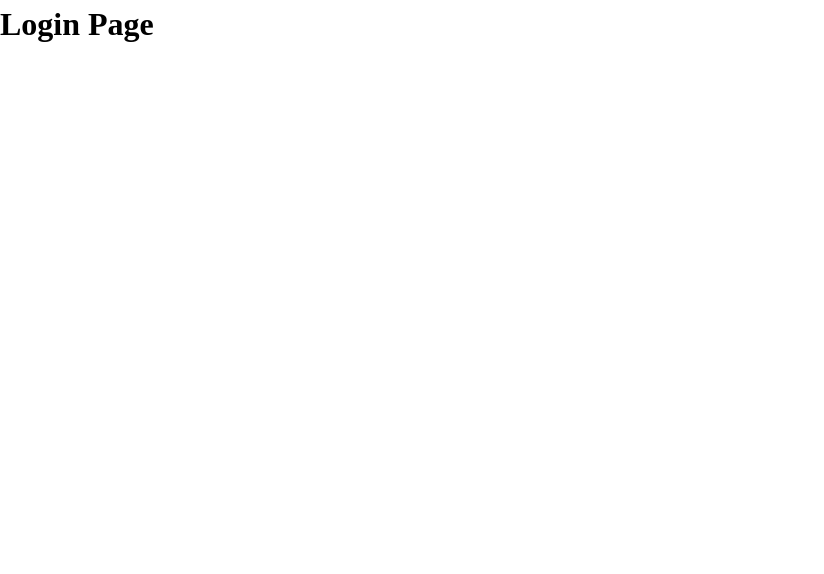
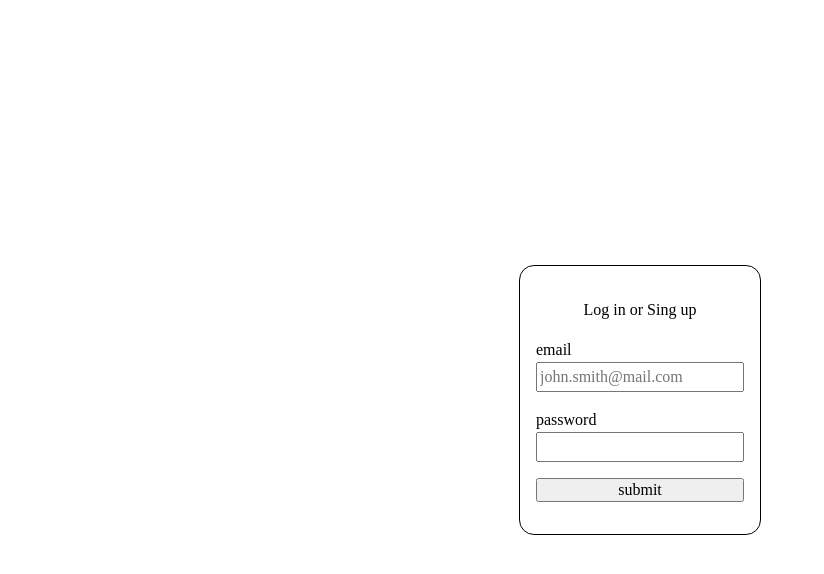
Before and after one commit to adam0coe/megaloform, a React (Vite) app in the folder client/: page / in a window 1280 px wide. Shown: the top 574 px of the page, without its empty margins (0-824 px from the left). Built offline with nearby package versions, Linux system fonts and the light colour scheme.

Commit message:
updating react router

```diff
--- a/client/src/App.jsx
+++ b/client/src/App.jsx
@@ -1,10 +1,35 @@
 //import { useState, useEffect } from 'react'
 import './App.css'
+import { Routes, Route, Navigate } from 'react-dom';
+import Login from '../src/components/login/login';
+import { upsertCandidate } from './services/candidate-input';
 
 function App() {
+
+  async function handleSubmit (e) {
+    e.preventDefault();
+    if (e.target.email.value.trim() === '') {
+      alert('Must insert valid email!');
+    } else if (e.target.password.value.trim() === '') {
+      alert('Must insert valid email!');
+    } else {
+      const { email, password } = {
+        email: e.target.email.value,
+        password: e.target.password.value
+      };
+
+      try {
+        const userInput = await upsertCandidate({ email, password });
+        e.target.reset();
+      } catch (err) {
+        console.log(err)
+      }
+    }
+  }
+
   return (
     <>
-     <h1>Login Page</h1>
+    <Login />
     </>
   )
 }
--- a/client/src/components/login/login.css
+++ b/client/src/components/login/login.css
@@ -0,0 +1,27 @@
+#login-container {
+  display: flex;
+  height: 100dvh;
+  width: 100%;
+  justify-content: center;
+  align-items: center;
+}
+
+#login-form {
+  display: flex;
+  flex-direction: column;
+  align-items: center;
+  gap: 1rem;
+  border: 0.1rem solid black;
+  border-radius: 15px;
+  padding: 2rem 1rem;
+}
+
+form {
+  display: flex;
+  flex-direction: column;
+  gap: 1rem;
+}
+
+.form-group {
+  display: grid;
+}
--- a/client/src/components/login/login.jsx
+++ b/client/src/components/login/login.jsx
@@ -0,0 +1,31 @@
+import './login.css'
+
+export default function Login() {
+
+  return (
+    <>
+    <div id="login-container">
+      <div id="login-form">
+        <div id="form-title">
+          <p>Log in or Sing up</p>
+        </div>
+        <div id="form-body">
+          <form action="">
+            <div className="form-group">
+              <label htmlFor="email">email</label>
+              <input type="email" name="email" id="email" placeholder='john.smith@mail.com' required/>
+            </div>
+            <div className="form-group">
+              <label htmlFor="">password</label>
+              <input type="password" name="password" id="password" minlength="4" required/>
+            </div>
+            <div className="form-group">
+              <input type="submit" name="sumbmit" id="submit" value={'submit'}/>
+            </div>
+          </form>
+        </div>
+      </div>
+    </div>
+    </>
+  )
+}
--- /dev/null
+++ b/client/src/services/candidate-input.js
@@ -0,0 +1,13 @@
+export async function upsertCandidate(candidateInput) {
+  const res = await fetch('http://localhost:3000/auth/enter', {
+    method: "POST",
+    headers: {"Content-Type": "application/json"},
+    body: JSON.stringify(candidateInput)
+  })
+
+  if (res.status === 200) {
+    return res.json();
+  } else {
+    throw new Error(`Failed to log in or sing up user: error ${res.status}`)
+  }
+}
```
Also changed, not shown: 2 other files (tests, documents, lock files or other folders).
